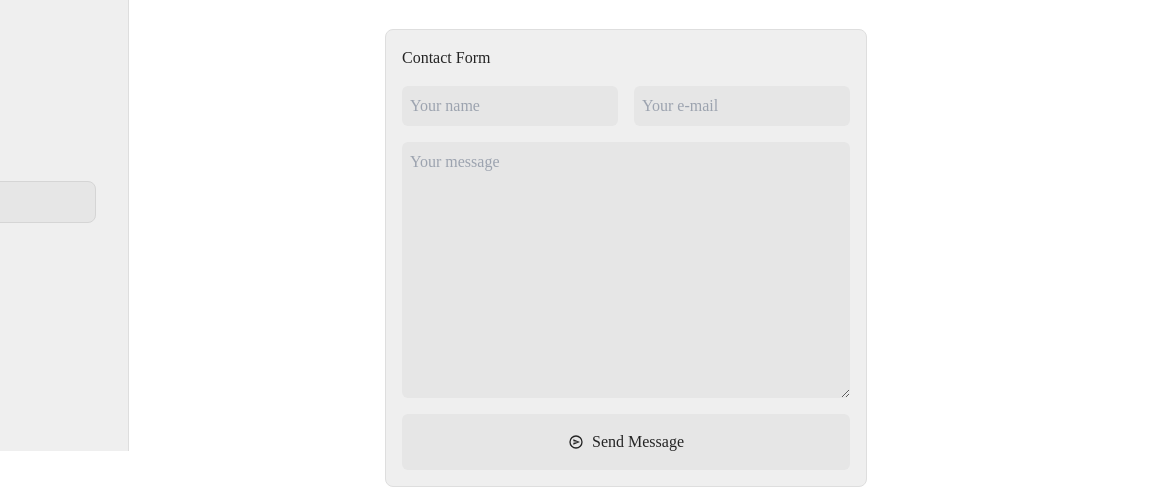
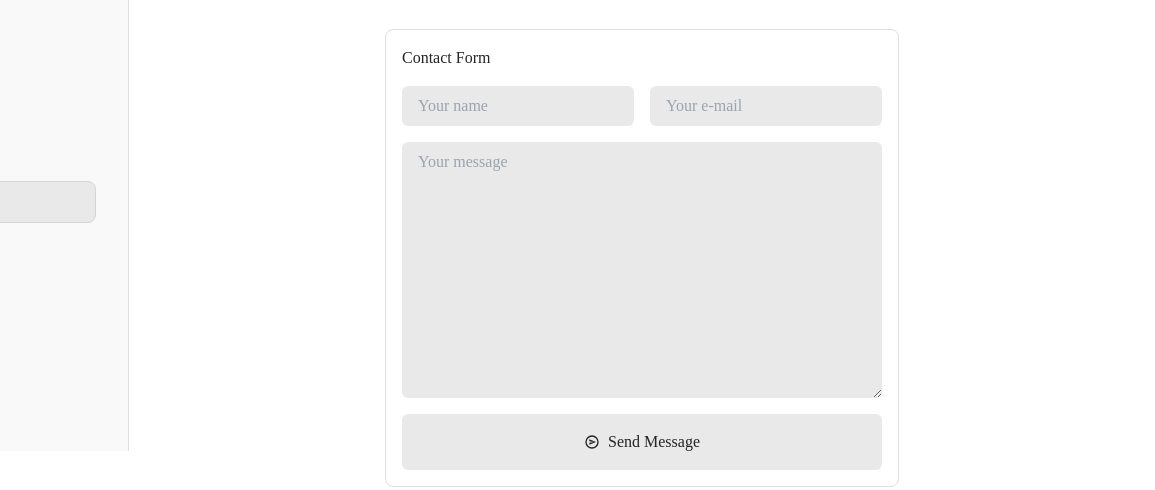
Before and after one commit to nielmontesa/nielmontesa.com, an Astro site: page /contact in a window 1280 px wide. Shown: the part 349-839 px from the top of the page, 159-1314 px from the left, 1155 px wide, since content can reach past the window. Built offline with nearby package versions, Linux system fonts and the light colour scheme; Astro itself is replaced by a stand-in of ours.

Commit message:
Changed contact button colors.

```diff
--- a/src/pages/contact.astro
+++ b/src/pages/contact.astro
@@ -15,7 +15,7 @@ import EmailButton from "../components/EmailButton.astro";
   </p>
 
   <div
-    class="mt-8 bg-[var(--bg-secondary)] p-4 rounded-lg border border-[var(--border-gray)]">
+    class="mt-8 bg-[var(--bg-primary)] p-4 rounded-lg border border-[var(--border-gray)]">
     <p class="text-base font-medium">Contact Form</p>
 
     <form
@@ -26,14 +26,14 @@ import EmailButton from "../components/EmailButton.astro";
       <div class="flex gap-4 lg:flex-row flex-col">
         <input
           name="Name"
-          class="transition-all bg-[var(--button-gray)] p-2 rounded-md text-base outline-none hover:outline-[var(--border-gray)] active:outline-[var(--primary-gray)] focus:outline-[var(--border-gray)]"
+          class="transition-all bg-[var(--button-gray)] px-4 py-2 rounded-md text-base outline-none hover:outline-[var(--border-gray)] active:outline-[var(--primary-gray)] focus:outline-[var(--border-gray)]"
           type="text"
           placeholder="Your name"
           required
         />
         <input
           name="E-mail"
-          class="transition-all bg-[var(--button-gray)] p-2 rounded-md text-base outline-none hover:outline-[var(--border-gray)] active:outline-[var(--primary-gray)] focus:outline-[var(--border-gray)]"
+          class="transition-all bg-[var(--button-gray)] px-4 py-2 rounded-md text-base outline-none hover:outline-[var(--border-gray)] active:outline-[var(--primary-gray)] focus:outline-[var(--border-gray)]"
           type="email"
           placeholder="Your e-mail"
           required
@@ -41,7 +41,7 @@ import EmailButton from "../components/EmailButton.astro";
       </div>
       <textarea
         name="Message"
-        class="transition-all bg-[var(--button-gray)] p-2 rounded-md text-base outline-none hover:outline-[var(--border-gray)] active:outline-[var(--primary-gray)] focus:outline-[var(--border-gray)]"
+        class="transition-all bg-[var(--button-gray)] px-4 py-2 rounded-md text-base outline-none hover:outline-[var(--border-gray)] active:outline-[var(--primary-gray)] focus:outline-[var(--border-gray)]"
         required
         rows="10"
         placeholder="Your message"></textarea>
--- a/src/styles/global.css
+++ b/src/styles/global.css
@@ -6,12 +6,12 @@ html {
 
 body {
   --bg-primary: #ffffff;
-  --bg-secondary: rgb(239, 239, 239);
+  --bg-secondary: #f9f9f9;
   --white-primary: #242424;
   --ternary-gray: #383838;
   --border-gray: #dedede;
   --primary-gray: #878787;
-  --button-gray: #e6e6e6;
+  --button-gray: #e9e9e9;
 
   font-family: "Aileron";
   color: var(--white-primary);
```
